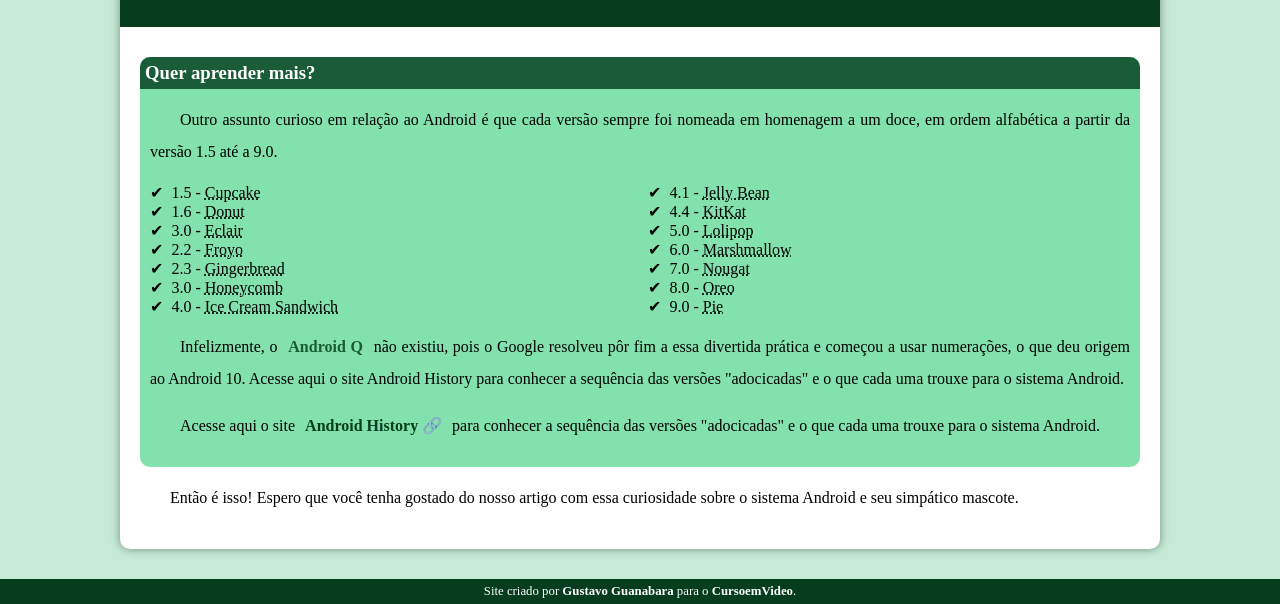
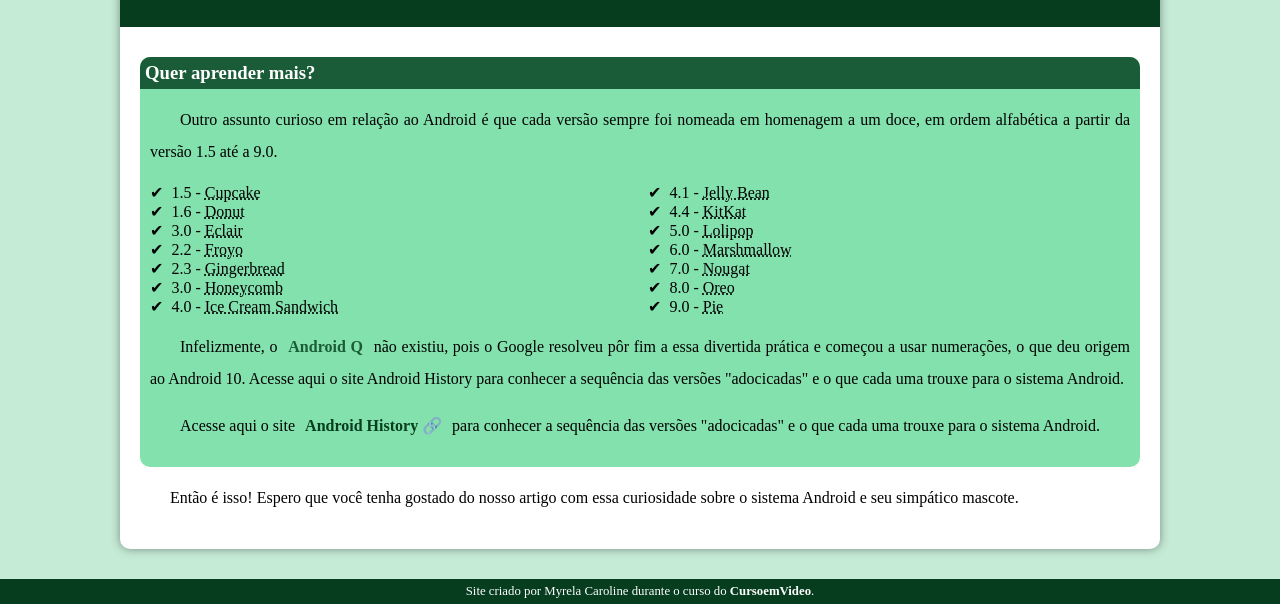
Before and after one commit to mykallella/projeto-android, a plain HTML site: page index.html in a window 1280 px wide. Shown: the part 2418-3022 px from the top of the page. Drawn offline with Linux system fonts and the light colour scheme.

Commit message:
Update index.html

```diff
--- a/index.html
+++ b/index.html
@@ -88,7 +88,7 @@
         </article>
     </main>
     <footer>
-        <p>Site criado por <a href="https://github.com/gustavoguanabara/gustavoguanabara.github.io" target="_blank">Gustavo Guanabara</a> para o <a href="https://www.cursoemvideo.com/" target="_blank">CursoemVideo</a>.</p>
+        <p>Site criado por Myrela Caroline durante o curso do <a href="https://www.cursoemvideo.com/" target="_blank">CursoemVideo</a>.</p>
     </footer>
 </body>
 </html>
```
